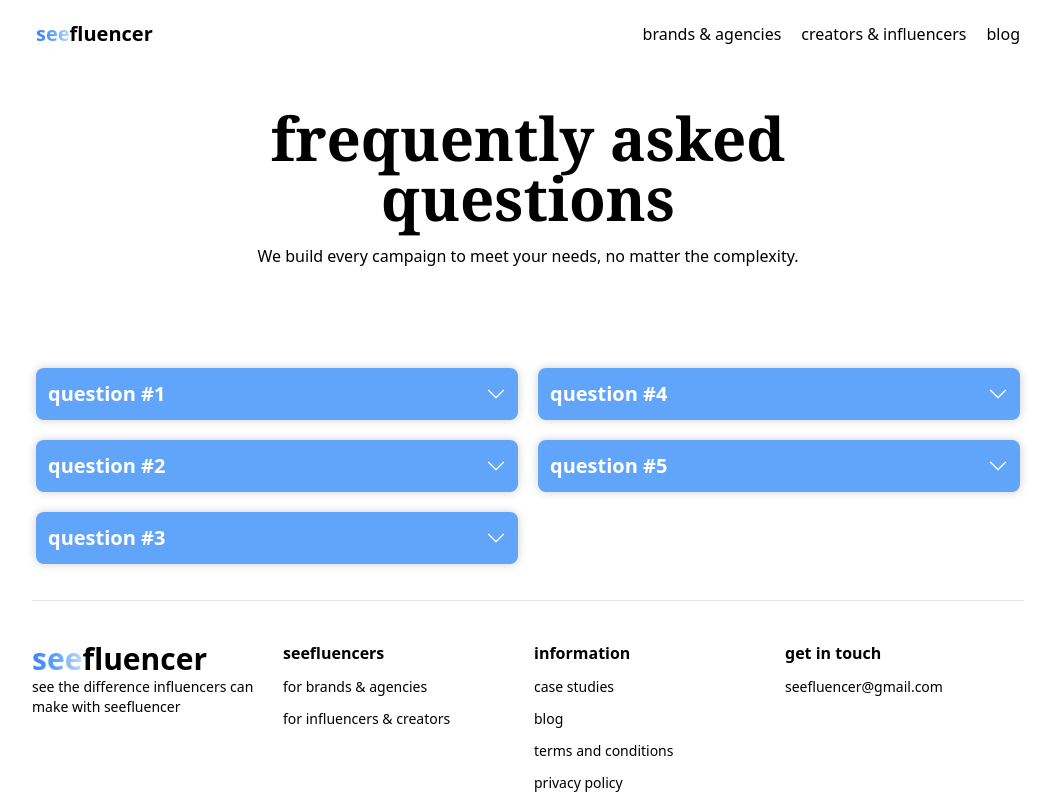
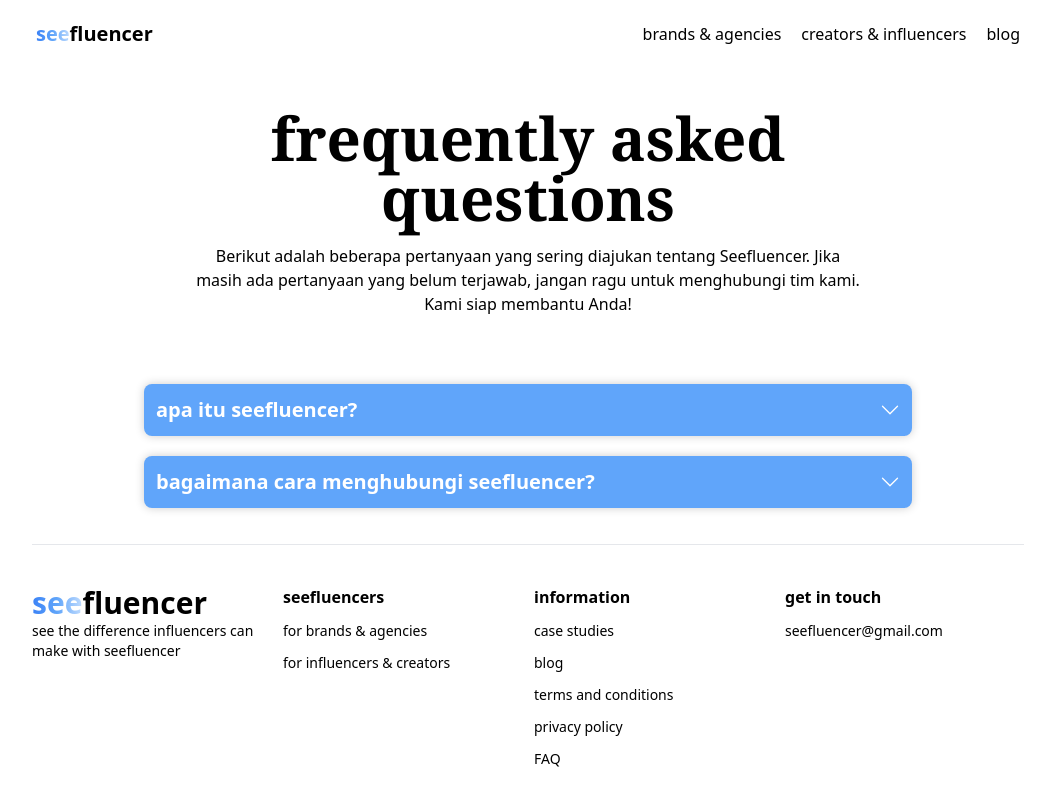
Before and after one commit to joylodra/seefluencer, a Next.js app: page /faq in a window 1280 px wide. Shown: the top 800 px of the page, without its empty margins (112-1167 px from the left). Built offline with nearby package versions, Linux system fonts and the light colour scheme.

Commit message:
Fixed FAQ

```diff
--- a/app/(public)/brands/page.tsx
+++ b/app/(public)/brands/page.tsx
@@ -25,7 +25,7 @@
         }
         description="Layanan kami sangat mengutamakan kualitas untuk memberikan hasil terbaik kepada para klien kami. Dengan menggunakan strategi yang efektif, kami bertekad untuk memberikan hasil yang memuaskan dan memuaskan kebutuhan bisnis Anda."
         buttonText="hubungi kami"
-        href="/"
+        href="https://wa.me/6285174259955"
       />
 
       <div className="flex flex-col gap-10 text-center justify-center items-center">
@@ -39,10 +39,9 @@
 
       <Cta
         title="ready to start growing your business with us?"
-        description="
-        Di Seefluencer, kami memahami bahwa setiap bisnis memiliki kebutuhan yang berbeda-beda. Hubungi kami sekarang untuk membicarakan bagaimana kami dapat mengembangkan bisnis Anda melalui influencer marketing."
+        description="Di Seefluencer, kami memahami bahwa setiap bisnis memiliki kebutuhan yang berbeda-beda. Hubungi kami sekarang untuk membicarakan bagaimana kami dapat mengembangkan bisnis Anda melalui influencer marketing."
         href="https://wa.me/6285174259955"
-        buttonText="hubungi kai"
+        buttonText="hubungi kami"
       />
     </div>
   );
--- a/app/(public)/faq/page.tsx
+++ b/app/(public)/faq/page.tsx
@@ -15,56 +15,22 @@
 
 const FAQ = () => {
   return (
-    <div className="flex flex-col gap-16">
+    <div className="flex flex-col gap-8">
       <Hero
         title="frequently asked questions"
-        description="We build every campaign to meet your needs, no matter the complexity."
+        description="Berikut adalah beberapa pertanyaan yang sering diajukan tentang Seefluencer. Jika masih ada pertanyaan yang belum terjawab, jangan ragu untuk menghubungi tim kami. Kami siap membantu Anda!"
       />
 
-      <div className="grid grid-cols-1 md:grid-cols-2 gap-5">
-        <div className="flex flex-col gap-5">
-          <Accordion
-            question="question #1"
-            answer="Lorem ipsum dolor sit amet consectetur adipisicing elit. Numquam
-            reprehenderit cumque, dolorum ea, porro, iure enim aperiam
-            reiciendis eos molestias quos eum nisi provident beatae nam. Nihil
-            tempore assumenda ducimus!"
-          />
+      <div className="flex flex-col gap-5 w-full max-w-3xl mx-auto">
+        <Accordion
+          question="apa itu seefluencer?"
+          answer="Seefluencer merupakan sebuah influencer marketing platform yang menghubungkan brand dengan influencer. Kami membantu bisnis meningkatkan brand awareness dan sales dengan menghubungkan influencer terbaik. Kami membantu influencer mendapatkan pendapatan lebih melalui tawaran brand."
+        />
 
-          <Accordion
-            question="question #2"
-            answer="Lorem ipsum dolor sit amet consectetur adipisicing elit. Numquam
-            reprehenderit cumque, dolorum ea, porro, iure enim aperiam
-            reiciendis eos molestias quos eum nisi provident beatae nam. Nihil
-            tempore assumenda ducimus!"
-          />
-
-          <Accordion
-            question="question #3"
-            answer="Lorem ipsum dolor sit amet consectetur adipisicing elit. Numquam
-            reprehenderit cumque, dolorum ea, porro, iure enim aperiam
-            reiciendis eos molestias quos eum nisi provident beatae nam. Nihil
-            tempore assumenda ducimus!"
-          />
-        </div>
-
-        <div className="flex flex-col gap-5">
-          <Accordion
-            question="question #4"
-            answer="Lorem ipsum dolor sit amet consectetur adipisicing elit. Numquam
-            reprehenderit cumque, dolorum ea, porro, iure enim aperiam
-            reiciendis eos molestias quos eum nisi provident beatae nam. Nihil
-            tempore assumenda ducimus!"
-          />
-
-          <Accordion
-            question="question #5"
-            answer="Lorem ipsum dolor sit amet consectetur adipisicing elit. Numquam
-            reprehenderit cumque, dolorum ea, porro, iure enim aperiam
-            reiciendis eos molestias quos eum nisi provident beatae nam. Nihil
-            tempore assumenda ducimus!"
-          />
-        </div>
+        <Accordion
+          question="bagaimana cara menghubungi seefluencer?"
+          answer="Jika kamu butuh bantuan bisa langsung hubungi kami di seefluencer@gmail.com atau langsung kirim WA ke kami di +6285174259955"
+        />
       </div>
     </div>
   );
--- a/app/(public)/influencers/page.tsx
+++ b/app/(public)/influencers/page.tsx
@@ -28,7 +28,7 @@
         }
         description="Kamu seorang influencer atau konten kreator? Bergabunglah dengan Seefluencer. Di sini, kami akan berusaha keras memberikan tawaran endorsement dari brand-brand ternama. Daftar sekarang untuk meningkatkan penghasilan dan jangkauan kamu!"
         buttonText="daftar jadi seefluencer"
-        href="/"
+        href="https://forms.gle/VUWet5QrUbAkxAFi6"
       />
 
       <Feature
@@ -54,7 +54,7 @@
       <Cta
         title="influencer? bergabunglah bersama kami"
         description="Tunggu apa lagi? Daftarkan dirimu sekarang juga dengan klik tombol daftar di bawah."
-        href="https://wa.me/6285174259955"
+        href="https://forms.gle/VUWet5QrUbAkxAFi6"
         buttonText="daftar jadi seefluencer"
       />
     </div>
```
